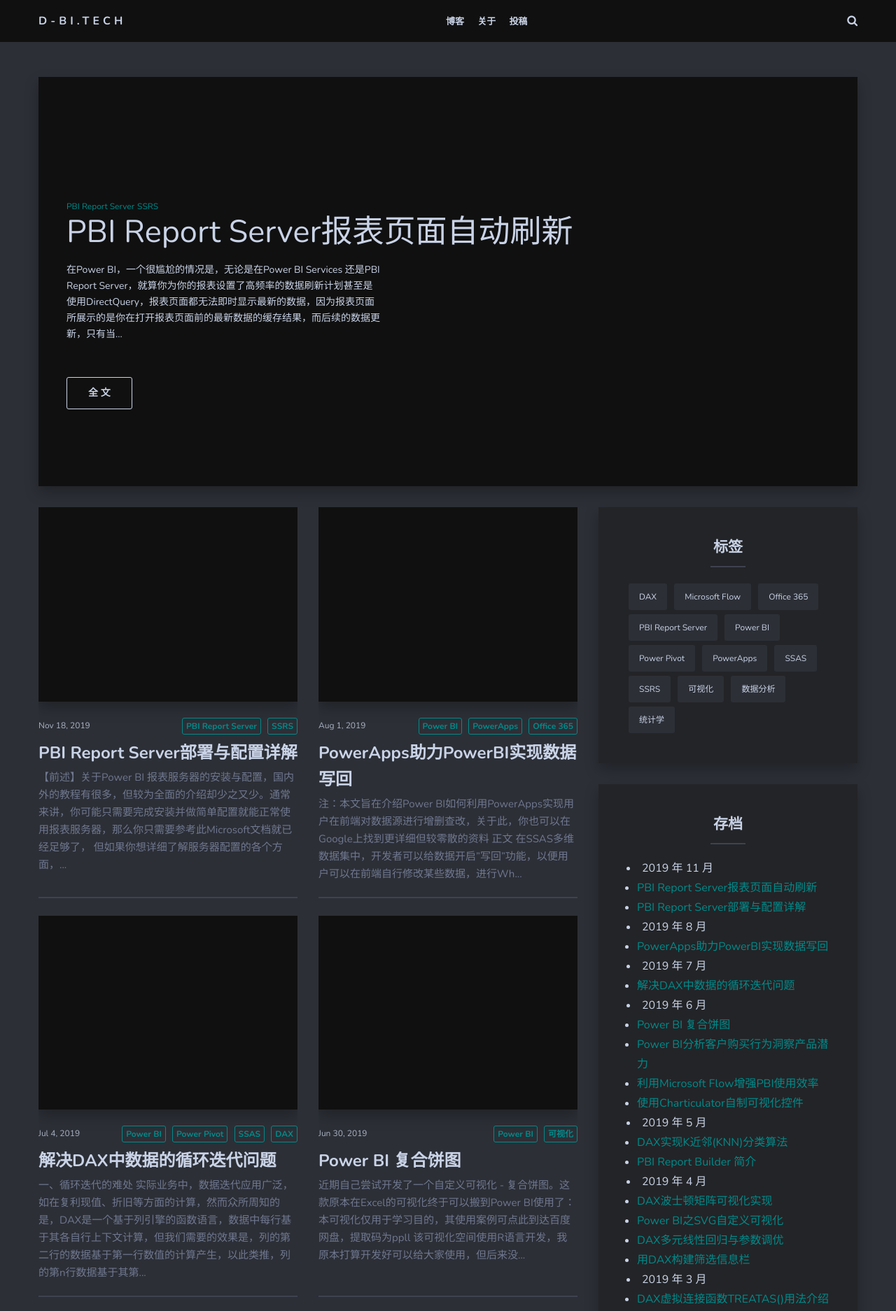
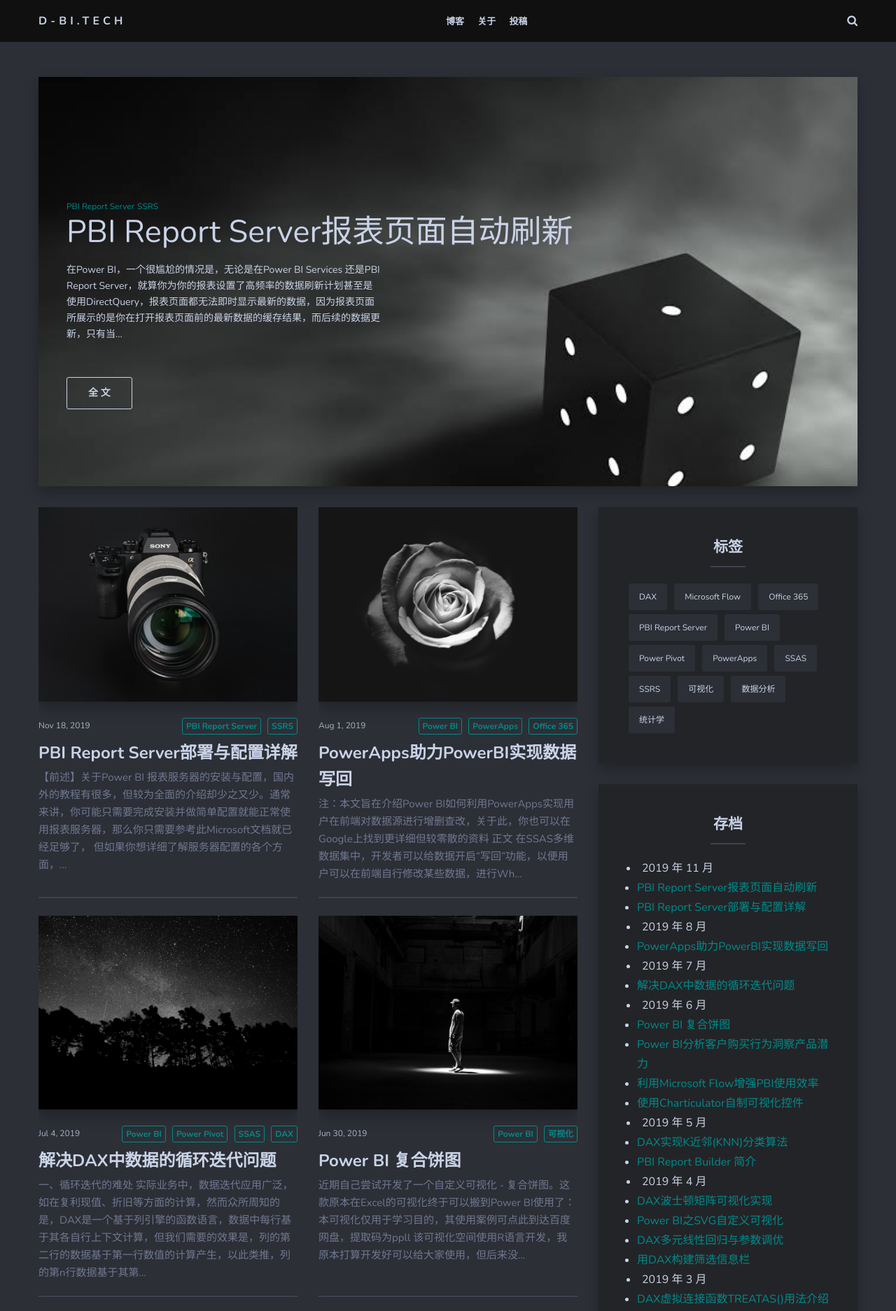
Before and after one commit to D-BI-TECH/D-BI-TECH.github.io, a Jekyll site: the page built from index.html, in a window 1280 px wide. Shown: the top 1874 px of the page at 70% size. Built offline with Jekyll 4.4.1, drawn with Linux system fonts in a browser that asks for light colours; nearby versions of some CDN libraries; the list of posts is cut into pages by our own code.

Commit message:
Add files via upload

```diff
--- a/index.html
+++ b/index.html
@@ -8,7 +8,7 @@
 		{% if forloop.index <= 1 %}
 		<div class="col col-12">
 			<article class="article-first">
-				<div class="article-image-first" style="background-image: url({{"/img/" | prepend: site.baseurl | append : post.image}})">
+				<div class="article-image-first" style="background-image: url({{"/img/posts/" | prepend: site.baseurl | append : post.image}})">
 					<div class="article-content-first">
 						<div class="article-tag">
 						{% if post.tags.size >= 1 %}
@@ -39,7 +39,7 @@
 				<article class="article col col-12 col-t-6">
 					<div class="article-box">
 						<div class="article-head">
-							<a href="{{ post.url | prepend: site.baseurl }}" class="article-image" style="background-image: url({{"/img/" | prepend: site.baseurl | append : post.image}})">
+							<a href="{{ post.url | prepend: site.baseurl }}" class="article-image" style="background-image: url({{"/img/posts/" | prepend: site.baseurl | append : post.image}})">
 								<div class="image-overlay">
 									<span class="image-overlay-text">{{post.title | slice: 0}}</span>
 								</div>
```
